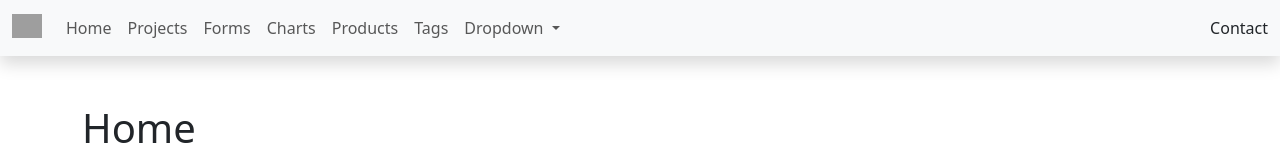
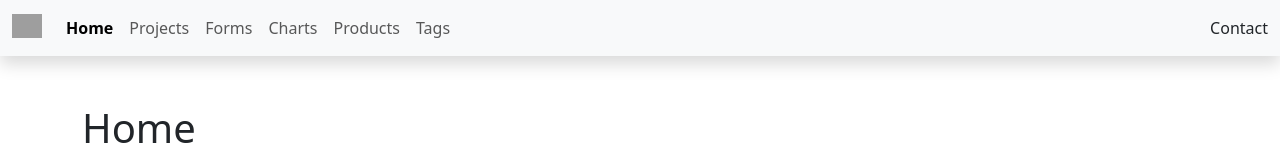
Before and after one commit to EduardoUDG/Angular_app, an Angular app: page / in a window 1280 px wide. Shown: the top 160 px of the page. Built offline with nearby package versions, Linux system fonts and the light colour scheme; grey boxes are pictures that could not be loaded.

Commit message:
update - navbar items added to an array

```diff
--- a/src/app/shared/components/navbar/navbar.component.html
+++ b/src/app/shared/components/navbar/navbar.component.html
@@ -11,41 +11,12 @@
     <div class="collapse navbar-collapse" id="navbarSupportedContent">
       <ul class="navbar-nav me-auto mb-2 mb-lg-0">
 
-        <li class="nav-item">
-          <a class="nav-link" routerLinkActive="fw-bold active">Home</a>
+        <li *ngFor="let navItem of navItems" class="nav-item" [routerLink]="navItem.url">
+          <a class="nav-link"
+             routerLinkActive="fw-bold active"
+             [routerLinkActiveOptions]="{ exact: true }">{{ navItem.title }}</a>
         </li>
 
-        <li class="nav-item" routerLink="projects">
-          <a class="nav-link" routerLinkActive="fw-bold active">Projects</a>
-        </li>
-
-        <li class="nav-item" routerLink="forms">
-          <a class="nav-link" routerLinkActive="fw-bold active">Forms</a>
-        </li>
-
-        <li class="nav-item">
-          <a class="nav-link" routerLinkActive="fw-bold active">Charts</a>
-        </li>
-
-        <li class="nav-item">
-          <a class="nav-link" routerLinkActive="fw-bold active">Products</a>
-        </li>
-
-        <li class="nav-item">
-          <a class="nav-link" routerLinkActive="fw-bold active">Tags</a>
-        </li>
-
-        <li class="nav-item dropdown">
-          <a class="nav-link dropdown-toggle" href="#" id="navbarDropdown" role="button" data-bs-toggle="dropdown" aria-expanded="false">
-            Dropdown
-          </a>
-          <ul class="dropdown-menu" aria-labelledby="navbarDropdown">
-            <li><a class="dropdown-item" href="#">Action</a></li>
-            <li><a class="dropdown-item" href="#">Another action</a></li>
-            <li><hr class="dropdown-divider"></li>
-            <li><a class="dropdown-item" href="#">Something else here</a></li>
-          </ul>
-        </li>
       </ul>
       <form class="d-flex">
         <a class="nav-link" aria-current="page" href="#">Contact</a>
--- a/src/app/shared/components/navbar/navbar.component.ts
+++ b/src/app/shared/components/navbar/navbar.component.ts
@@ -1,12 +1,29 @@
 import { Component, OnInit } from '@angular/core';
+
+interface NavItem {
+  title:  string;
+  url:   string;
+}
 
 @Component({
   selector: 'app-navbar',
   templateUrl: './navbar.component.html',
-  styles: [
-  ]
+  styles: [`
+    li:hover {
+      cursor: pointer;
+    }
+  `]
 })
 export class NavbarComponent implements OnInit {
+
+  navItems: NavItem[] = [
+    { title:'Home',     url: '/' },
+    { title:'Projects', url: 'projects' },
+    { title:'Forms',    url: 'forms' },
+    { title:'Charts',   url: 'charts' },
+    { title:'Products', url: 'products' },
+    { title:'Tags',     url: 'tags' },
+  ];
 
   constructor() { }
 
```
